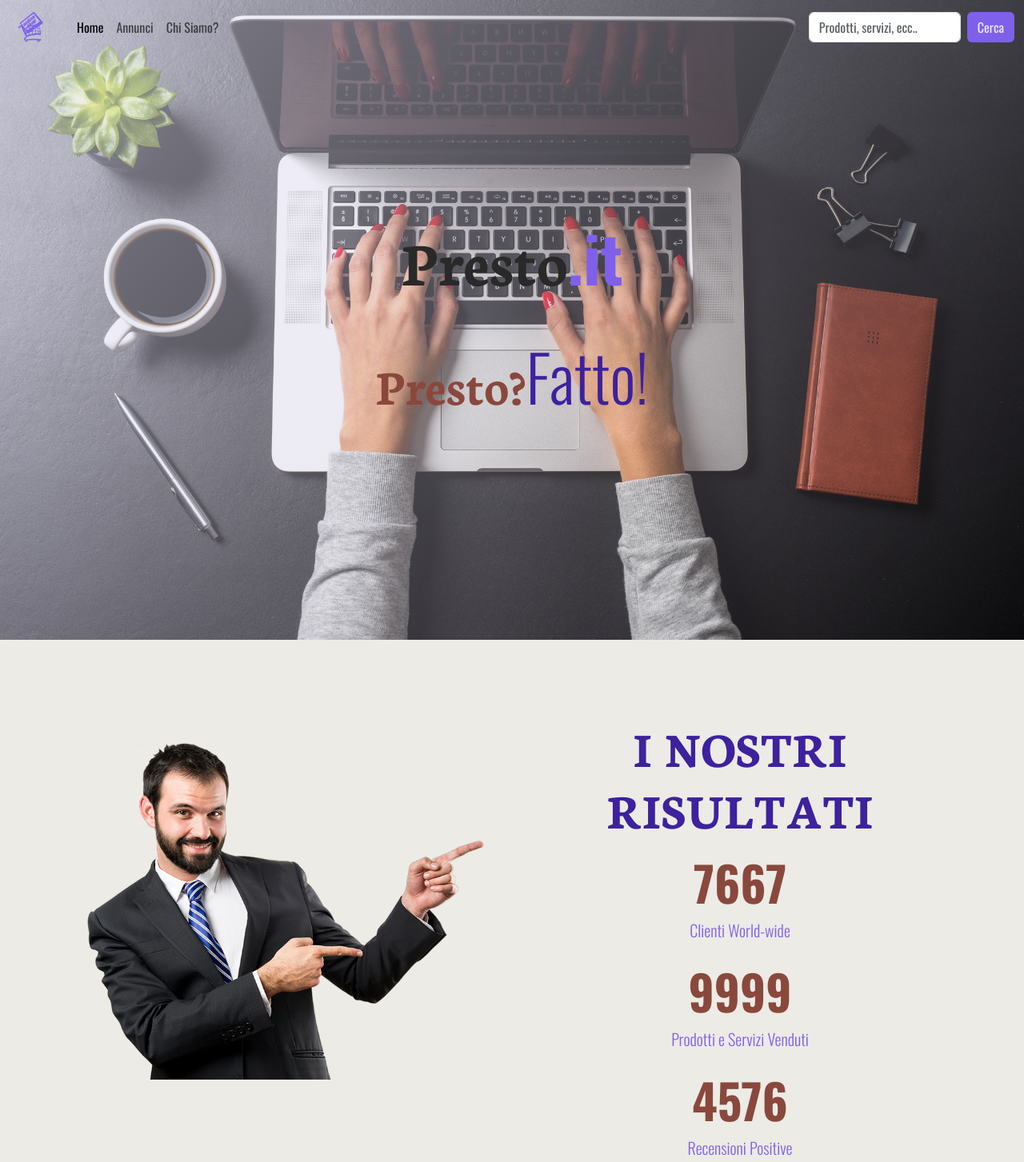
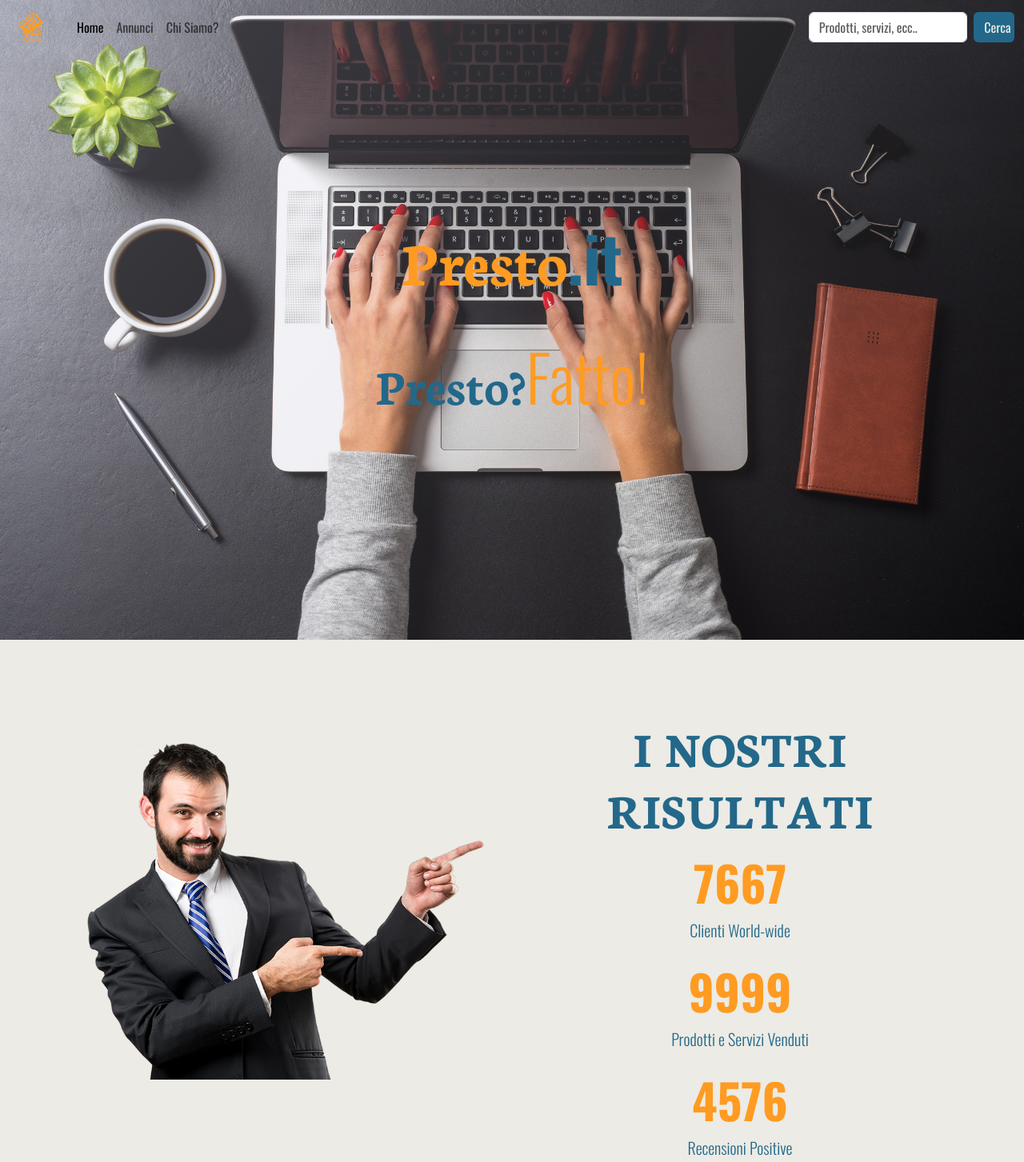
Before and after one commit to AndreaMaugeri35/Presto.it, a plain HTML site: page index.html in a window 1280 px wide. Shown: the whole page at 80% size. Drawn offline with nearby package versions, Linux system fonts and the light colour scheme.

Commit message:
cambio palette, immagini e fix vari

```diff
--- a/index.html
+++ b/index.html
@@ -5,7 +5,7 @@
     <meta http-equiv="X-UA-Compatible" content="IE=edge">
     <meta name="viewport" content="width=device-width, initial-scale=1.0">
     <title>Presto.it</title>
-    <link rel="shortcut icon" href="./media/favicon.png" type="image/x-icon">
+    <link rel="shortcut icon" href="./media/logoorange.png" type="image/x-icon">
 
 
     <!-- cdn varie -->
@@ -28,10 +28,10 @@
     <nav id="mainNavbar" class="navbar navbar-expand-lg bg-transparent fixed-top">
         <div class="container-fluid">
             <a class="navbar-brand" href="#" id="logoA">
-                <img class="logoA" src="./media/logopurple.png" alt="logoA">
+                <img class="logoA" src="./media/logoorange.png" alt="logoA">
             </a>
             <a class="navbar-brand d-none" href="#" id="logoB">
-                <img class="logoA" src="./media/logodarkpurple.png" alt="logoB">
+                <img class="logoA" src="./media/logoblue.png" alt="logoB">
             </a>
             <button class="navbar-toggler background-accentC" type="button" data-bs-toggle="collapse" data-bs-target="#navbarSupportedContent" aria-controls="navbarSupportedContent" aria-expanded="false" aria-label="Toggle navigation">
                 <i class="fa-solid fa-hand-pointer fa-rotate-180 fa-2x text-secondaryC" id="navIcon"></i>
@@ -61,8 +61,8 @@
     <header class="container-fluid">
         <div class="row vh-100 headerCustom align-items-center">
             <div class="col-12 text-center">
-                <h1 data-aos="fade-left" class="display-1 fw-bold text-blackC">Presto<span class="text-accentC">.it</span></h1>
-                <h2 data-aos="fade-left" class="display-3 fw-bold text-primaryC mt-5">Presto?<span class="text-secondaryC display-1">Fatto!</span></h2>
+                <h1 data-aos="fade-left" class="display-1 fw-bold text-secondaryC">Presto<span class="text-accentC">.it</span></h1>
+                <h2 data-aos="fade-left" class="display-3 fw-bold text-accentC mt-5">Presto?<span class="text-secondaryC display-1">Fatto!</span></h2>
             </div>
         </div>
     </header>
@@ -78,10 +78,10 @@
                 <img class="img-fluid" data-aos="fade-down" data-aos-duration="1500" src="./media/managerb.png" alt="looking down">
             </div>
             <div class="col-12 col-md-6">
-                <h2 id="h2Test" class="text-center display-3 fw-bold text-secondaryC mt-5">I NOSTRI RISULTATI</h2>
-                <p class="lead text-center text-accentC"><span id="first-span" class="increment-numbers d-block text-primaryC">0</span> Clienti World-wide</p>
-                <p class="lead text-center text-accentC"><span id="second-span" class="increment-numbers d-block text-primaryC">0</span> Prodotti e Servizi Venduti</p>
-                <p class="lead text-center text-accentC"><span id="third-span" class="increment-numbers d-block text-primaryC">0</span> Recensioni Positive</p>
+                <h2 id="h2Test" class="text-center display-3 fw-bold text-accentC mt-5">I NOSTRI RISULTATI</h2>
+                <p class="lead text-center text-accentC"><span id="first-span" class="increment-numbers d-block text-secondaryC">0</span> Clienti World-wide</p>
+                <p class="lead text-center text-accentC"><span id="second-span" class="increment-numbers d-block text-secondaryC">0</span> Prodotti e Servizi Venduti</p>
+                <p class="lead text-center text-accentC"><span id="third-span" class="increment-numbers d-block text-secondaryC">0</span> Recensioni Positive</p>
             </div>
         </div>
     </section>
--- a/style.css
+++ b/style.css
@@ -1,13 +1,14 @@
 :root{
-    --primary : #8a483d;
-    --secondary : rgb(61, 33, 158) ;
-    --accent : rgb(127, 96, 235) ;
+    --primary : #82796F;
+    --secondary :rgb(255, 155, 33);
+    --accent : rgb(35, 104, 138);
     --blacky : rgb(42, 41, 41) ;
     --whity : rgb(236, 235, 229) ;
 }
 body{
     background-color: var(--whity);
 }
+*{overflow-x: hidden;}
 
 
 /* font  */
@@ -72,21 +73,21 @@ h1, h2, h3{
 .btnCustom{
     background-color: var(--accent);
     color: var(--whity);
-    transition: 0.4s;
+    transition: 0.3s;
 }
 .btnCustom:hover{
     background-color: var(--secondary);
     color: var(--whity);
 }
 #navIcon{
-    transition: 0.5s;
+    transition: 0.3s;
 }
 
 
 /* header  */
 .headerCustom{
 
-    background: linear-gradient(312deg, rgba(36, 36, 36, 0.1), rgba(230, 227, 250, 0.6)), url('./media/headerimg.jpg');
+    background: linear-gradient(312deg, rgba(36, 36, 36, 0.1), rgba(230, 227, 250, 0.3)), url('./media/headerimg.jpg');
     background-position: center;
     background-size: cover;
     background-repeat: no-repeat;
```
Also changed, not shown: main.js (+4 -7 lines), media/logoblue.png (added), media/logodarkpurple.png (deleted), media/logoorange.png (added), media/logopurple.png (deleted), media/logoyellow.png (deleted).
